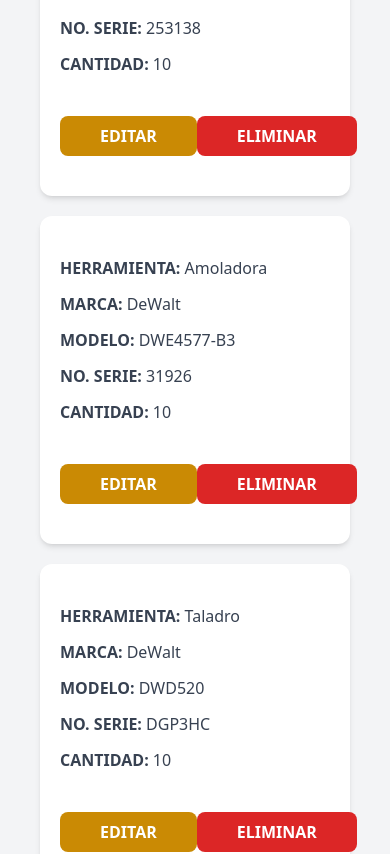
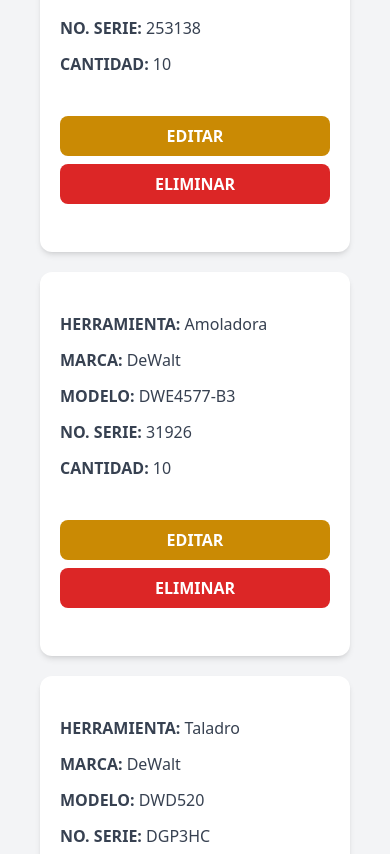
Before and after one commit to listerineh/architect-admin, a React (Vite) app: page /equipment in a window 390 px wide. Shown: the part 787-1641 px from the top of the page. Built offline with nearby package versions, Linux system fonts and the light colour scheme; data requests are answered from the project's data file.

Commit message:
Fix: Buttons layout

```diff
--- a/src/components/Employee.jsx
+++ b/src/components/Employee.jsx
@@ -17,10 +17,10 @@ const Employee = ({ employee, handleDelete }) => {
         <span className="font-normal capitalize">{position}</span>
       </p>
 
-      <div className="flex justify-between mt-10 ">
+      <div className="md:flex justify-between mt-10">
         <button
           type="button"
-          className="py-2 lg:px-20 px-10 bg-yellow-600 hover:bg-yellow-700 text-white font-bold uppercase rounded-lg cursor-pointer transition-all"
+          className="py-2 md:mb-0 mb-2 md:w-auto w-full lg:px-20 px-10 bg-yellow-600 hover:bg-yellow-700 text-white font-bold uppercase rounded-lg cursor-pointer transition-all"
           onClick={() => navigate(`/employee/edit/${id}`) }
         >
           Editar
@@ -28,7 +28,7 @@ const Employee = ({ employee, handleDelete }) => {
 
         <button
           type="button"
-          className="py-2 lg:px-20 px-10 bg-red-600 hover:bg-red-700 text-white font-bold uppercase rounded-lg cursor-pointer transition-all"
+          className="py-2 md:mb-0 mb-2 md:w-auto w-full lg:px-20 px-10 bg-red-600 hover:bg-red-700 text-white font-bold uppercase rounded-lg cursor-pointer transition-all"
           onClick={handleDelete}
         >
           Eliminar
--- a/src/components/Provider.jsx
+++ b/src/components/Provider.jsx
@@ -12,10 +12,10 @@ const Provider = ({ provider, handleDelete}) => {
           <span className="font-normal normal-case">{name}</span>
         </p>
 
-        <div className="flex justify-between mt-10 ">
+        <div className="md:flex justify-between mt-10">
         <button
           type="button"
-            className="py-2 lg:px-20 px-10 bg-yellow-600 hover:bg-yellow-700 text-white font-bold uppercase rounded-lg cursor-pointer transition-all"
+          className="py-2 md:mb-0 mb-2 md:w-auto w-full lg:px-20 px-10 bg-yellow-600 hover:bg-yellow-700 text-white font-bold uppercase rounded-lg cursor-pointer transition-all"
           onClick={() => navigate(`/provider/edit/${id}`) }
         >
           Editar
@@ -23,7 +23,7 @@ const Provider = ({ provider, handleDelete}) => {
 
         <button
           type="button"
-            className="py-2 lg:px-20 px-10 bg-red-600 hover:bg-red-700 text-white font-bold uppercase rounded-lg cursor-pointer transition-all"
+          className="py-2 md:mb-0 mb-2 md:w-auto w-full lg:px-20 px-10 bg-red-600 hover:bg-red-700 text-white font-bold uppercase rounded-lg cursor-pointer transition-all"
           onClick={handleDelete}
         >
           Eliminar
--- a/src/components/Tool.jsx
+++ b/src/components/Tool.jsx
@@ -31,10 +31,10 @@ const Tool = ({ tool, handleDelete }) => {
         <span className="font-normal normal-case">{cantity}</span>
       </p>
 
-      <div className="flex justify-between mt-10 ">
+      <div className="md:flex justify-between mt-10">
         <button
           type="button"
-          className="py-2 lg:px-20 px-10 bg-yellow-600 hover:bg-yellow-700 text-white font-bold uppercase rounded-lg cursor-pointer transition-all"
+          className="py-2 md:mb-0 mb-2 md:w-auto w-full lg:px-20 px-10 bg-yellow-600 hover:bg-yellow-700 text-white font-bold uppercase rounded-lg cursor-pointer transition-all"
           onClick={() => navigate(`/equipment/edit/${id}`) }
         >
           Editar
@@ -42,7 +42,7 @@ const Tool = ({ tool, handleDelete }) => {
 
         <button
           type="button"
-          className="py-2 lg:px-20 px-10 bg-red-600 hover:bg-red-700 text-white font-bold uppercase rounded-lg cursor-pointer transition-all"
+          className="py-2 md:mb-0 mb-2 md:w-auto w-full lg:px-20 px-10 bg-red-600 hover:bg-red-700 text-white font-bold uppercase rounded-lg cursor-pointer transition-all"
           onClick={handleDelete}
         >
           Eliminar
```
Lines whose indentation alone changed are shown as unchanged.
